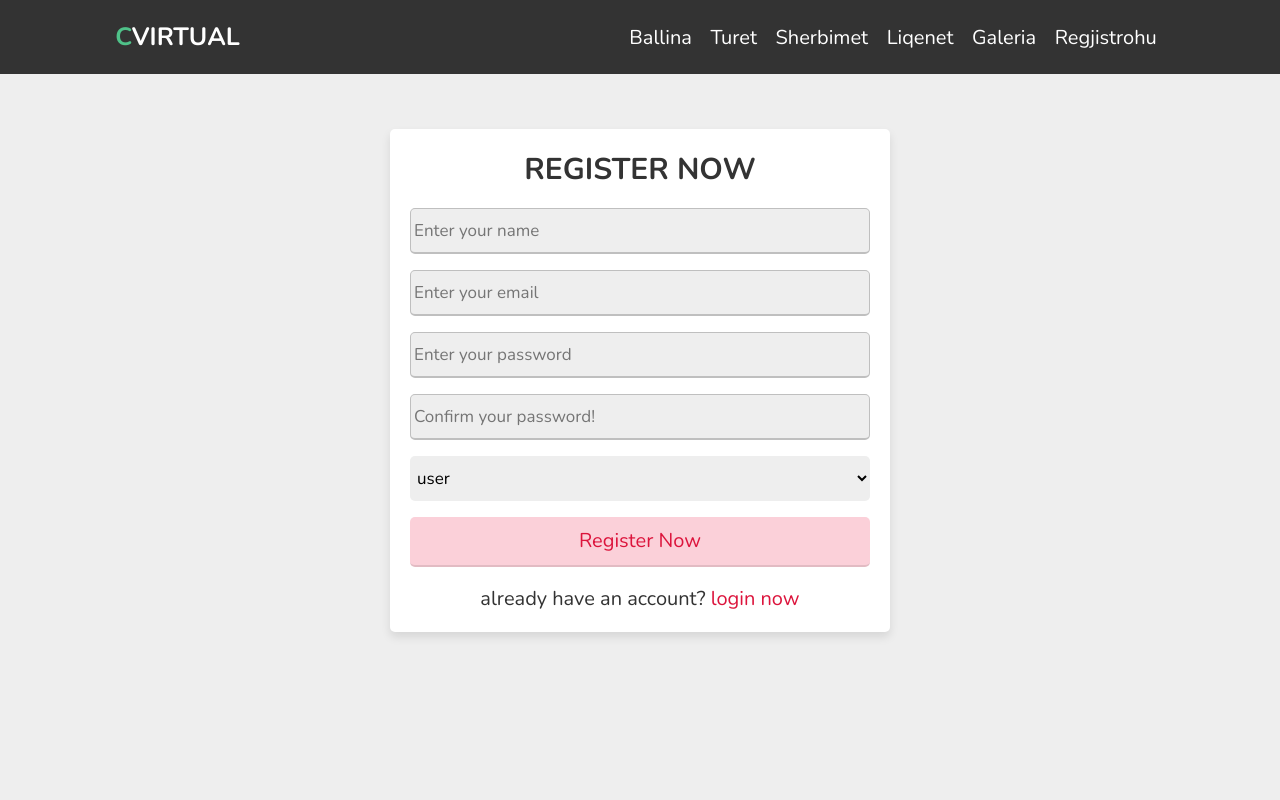
After one commit to erjonberishaa/ciceroni-virtual, a PHP site: page /register_form.php in a window 1280 px wide. The commit adds this page. Run offline with PHP 8.4, Linux system fonts and the light colour scheme.

Commit message:
shtimi i register

```diff
--- a/includes/header.php
+++ b/includes/header.php
@@ -8,7 +8,7 @@
             <a href="sherbimet.php">Sherbimet</a>
             <a href="slider.php">Liqenet</a>
             <a href="galeria.php">Galeria</a>
-            <a href="login.php">Kyqu</a>
+            <a href="register_form.php">Regjistrohu</a>
         </nav>
     </header>
 <!-- Mbarimi i header -->
--- /dev/null
+++ b/register_form.php
@@ -0,0 +1,74 @@
+<?php
+
+include('includes/header.php');
+
+@include 'config.php';
+
+if(isset($_POST['submit'])){
+
+   $name = mysqli_real_escape_string($conn, $_POST['name']);
+   $email = mysqli_real_escape_string($conn, $_POST['email']);
+   $pass = md5($_POST['password']);
+   $cpass = md5($_POST['cpassword']);
+   $user_type = $_POST['user_type'];
+
+   $select = " SELECT * FROM user_form WHERE email = '$email' && password = '$pass' ";
+
+   $result = mysqli_query($conn, $select);
+
+   if(mysqli_num_rows($result) > 0){
+
+      $error[] = 'user already exist!';
+
+   }else{
+
+      if($pass != $cpass){
+         $error[] = 'password not matched!';
+      }else{
+         $insert = "INSERT INTO user_form(name, email, password, user_type) VALUES('$name','$email','$pass','$user_type')";
+         mysqli_query($conn, $insert);
+         header('location:login_form.php');
+      }
+   }
+
+};
+?>
+
+<!DOCTYPE html>
+<html lang="en">
+<head>
+    <meta charset="UTF-8">
+    <meta http-equiv="X-UA-Compatible" content="IE=edge">
+    <meta name="viewport" content="width=device-width, initial-scale=1.0">
+    <title>Register form</title>
+    <link rel="stylesheet" href="style.css">
+</head>
+<body>
+
+<div class="form-container">
+<form method="POST" action="">
+      <h3>register now</h3>
+      <?php
+      if(isset($error)){
+         foreach($error as $error){
+            echo '<span class="error-msg">'.$error.'</span>';
+         };
+      };
+      ?>
+  <input type="text" name="name" required placeholder="Enter your name">
+  <input type="email" name="email" required placeholder="Enter your email">
+  <input type="password" name="password" required placeholder="Enter your password">
+  <input type="password" name="cpassword" required placeholder="Confirm your password!">
+
+  <select name="user_type" id="">
+    <option value="user">user</option>
+    <option value="admin">admin</option>
+  </select>
+
+  <input type="submit" name="submit" value="register now" class="form-btn">
+  <p>already have an account? <a href="login_form.php">login now</a></p>
+</form>
+</div>
+
+</body>
+</html>
--- a/style.css
+++ b/style.css
@@ -540,3 +540,138 @@ form input[type="submit"]:hover {
   color:var(--orange);
   text-decoration: underline;
 }
+
+
+/* Register */
+.container {
+  min-height: 100vh;
+  display: flex;
+  align-items: center;
+  justify-content: center;
+  padding: 20px;
+  padding-bottom: 60px;
+}
+
+.container .content {
+  text-align: center;
+
+}
+
+.container .content h3 {
+  font-size: 30px;
+  color: #333;
+}
+
+.container .content h3 span {
+  background: crimson;
+  color: #fff;
+  border-radius: 5px;
+  padding: 0 15px;
+}
+
+.container .content h1 {
+  font-size: 50px;
+  color: #333;
+}
+
+.container .content h1 span {
+  font-size: 20px;
+  margin-bottom: 20px;
+}
+
+.container .content p {
+  font-size: 25px;
+  margin-bottom: 20px;
+}
+
+.container .content .btn {
+  display: inline-block;
+  padding: 10px 30px;
+  font-size: 20px;
+  background: #333;
+  color: #fff;
+  margin: 0 5px;
+  text-transform: uppercase;
+}
+
+.container .content .btn:hover {
+  background: crimson;
+}
+
+.form-container {
+  min-height: 100vh;
+  display: flex;
+  align-items: center;
+  justify-content: center;
+  padding: 20px;
+  padding-bottom: 60px;
+  background: #eee;
+}
+
+.form-container form {
+  padding: 20px;
+  border-radius: 5px;
+  box-shadow: 0 5px 10px rgba(0, 0, 0, .1);
+  background: #fff;
+  text-align: center;
+  width: 500px;
+}
+
+.form-container form h3 {
+  font-size: 30px;
+  text-transform: uppercase;
+  margin-bottom: 10px;
+  color: #333;
+}
+
+.form-container form input,
+.form-container form select{
+  width: 100%;
+  padding: 10px 3px;
+  font-size: 17px;
+  margin: 8px 0;
+  background: #eee;
+  border-radius: 5px;
+}
+
+.form-container form option {
+  background: #fff;
+}
+
+.form-container form .form-btn {
+  background: #fbd0d9;
+  color: crimson;
+  text-transform: capitalize;
+  font-size: 20px;
+  cursor: pointer;
+}
+
+.form-container form .form-btn:hover {
+  background: crimson;
+  color: #fff;
+}
+
+.form-container p {
+  margin-top: 10px;
+  font-size: 20px;
+  color: #333;
+}
+
+.form-container form p {
+  margin-top: 10px;
+  font-size: 20px;
+  color: #333;
+}
+
+.form-container form p a {
+  color: crimson;
+}
+
+.form-container form .error-msg {
+  margin: 10px 0;
+  display: block;
+  background: crimson;
+  color:#fff;
+  border-radius: 5px;
+  font-size: 20px;
+}
```
Also changed, not shown: galeria.php (+3 -34 lines).
